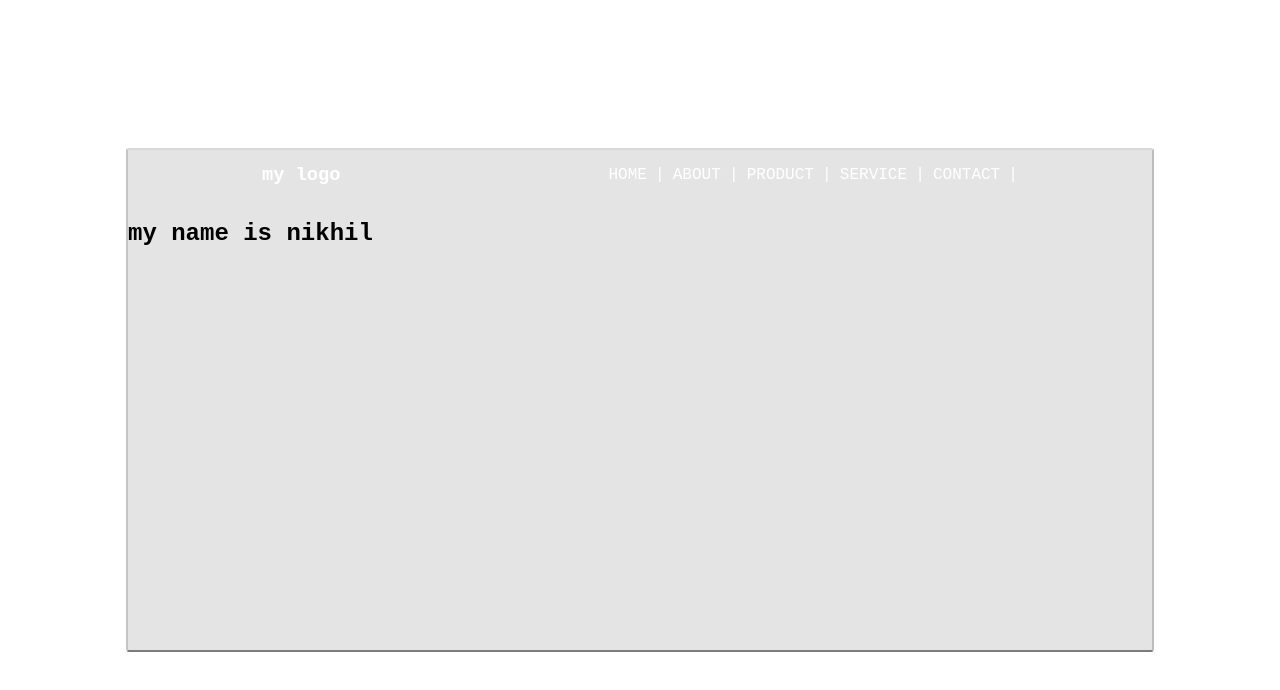
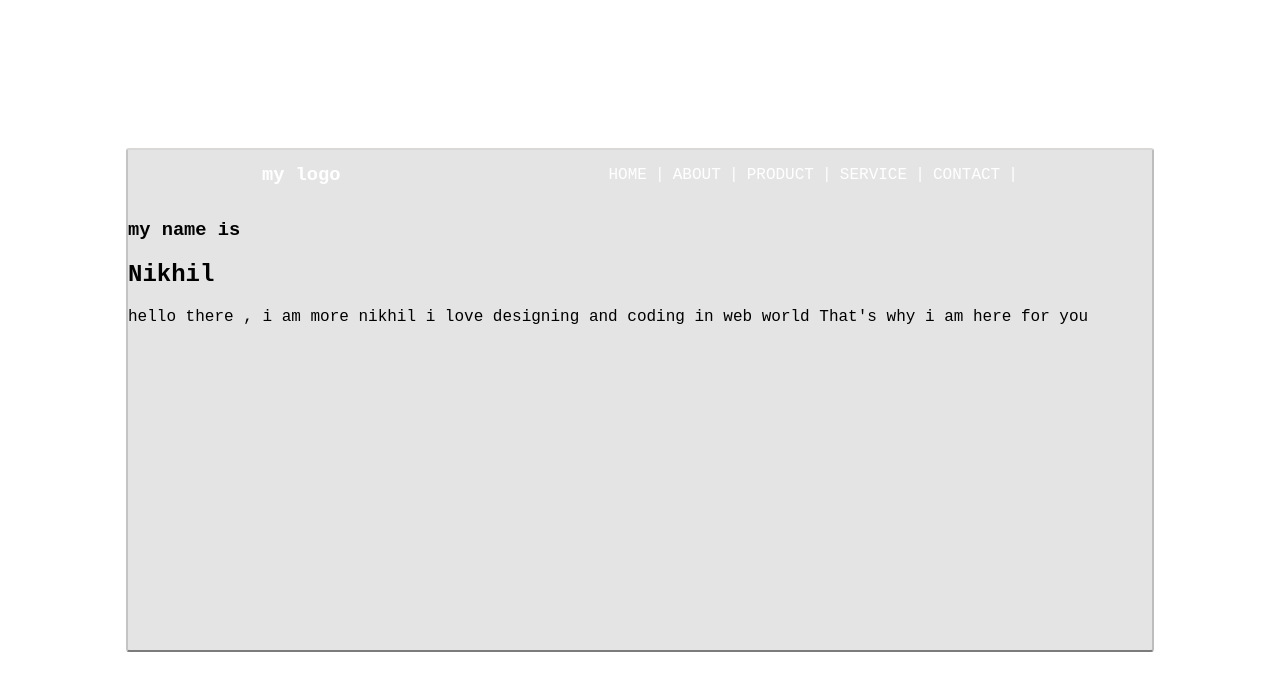
Before and after one commit to Code-me-nik/My-Portfolio, a plain HTML site: page index.html in a window 1280 px wide. Drawn offline with Linux system fonts and the light colour scheme.

Commit message:
Update index.html

```diff
--- a/index.html
+++ b/index.html
@@ -26,11 +26,14 @@
     </div>
 
   </nav>
+<div id="content">
+<h3> my name is <h1> Nikhil </h1></h3>
 
-<h2> my name is nikhil</h2>
+<p> hello there , i am more nikhil i love designing and coding in web world
+That's why i am here for you </p>
 
 
-
+</div>
 </code>
 
 </section>
```
